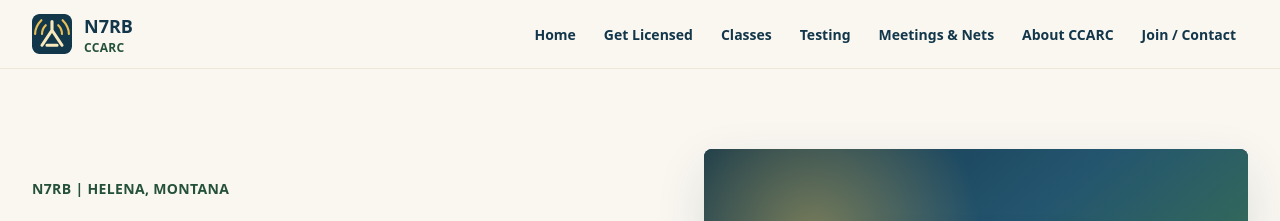
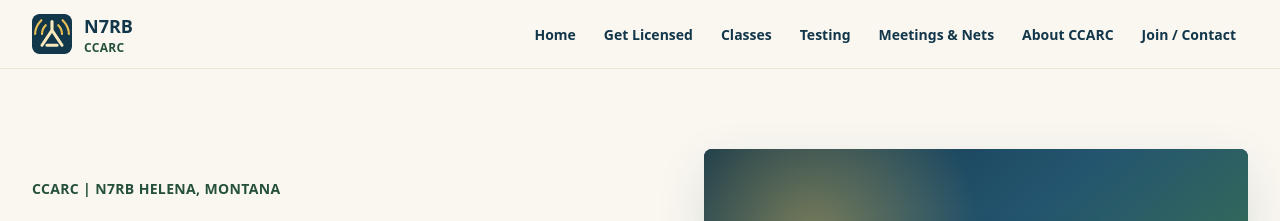
Before and after one commit to membership-ccarc/n7rb, a Next.js app: page / in a window 1280 px wide. Shown: the top 221 px of the page. Built offline with nearby package versions, Linux system fonts and the light colour scheme.

Commit message:
Changed the title above hero block properly

```diff
--- a/app/page.tsx
+++ b/app/page.tsx
@@ -8,7 +8,7 @@ export default function Home() {
       <section className="bg-stonewarm-50">
         <div className="mx-auto grid max-w-7xl items-center gap-10 px-4 py-12 sm:px-6 sm:py-16 lg:grid-cols-[1fr_0.86fr] lg:px-8 lg:py-20">
           <div>
-            <p className="text-sm font-bold uppercase tracking-wide text-pine-700">{SITE.callsign} | {SITE.city}</p>
+            <p className="text-sm font-bold uppercase tracking-wide text-pine-700">CCARC | {SITE.callsign} {SITE.city}</p>
             <h1 className="mt-4 max-w-4xl text-4xl font-black leading-tight text-mountain-900 sm:text-5xl lg:text-6xl">
               Discover Amateur Radio in Helena, Montana
             </h1>
```
